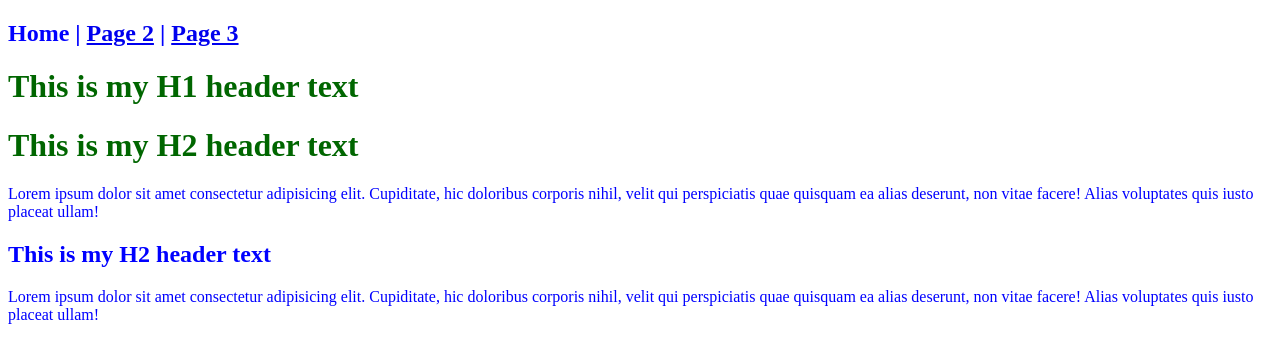
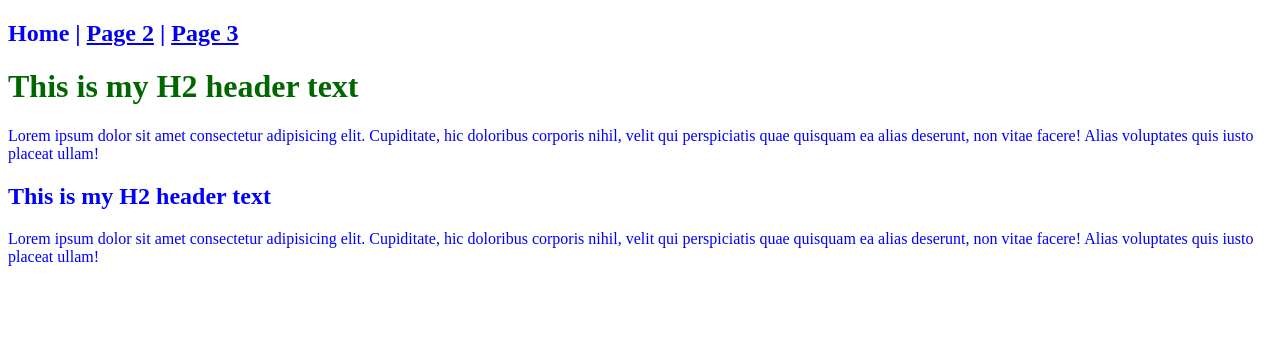
Before and after one commit to DulanjaliSenarathna/Tutsgalaxy-HTML, a plain HTML site: page color.html in a window 1280 px wide. Drawn offline with Linux system fonts and the light colour scheme.

Commit message:
Comments Tag

```diff
--- a/color.html
+++ b/color.html
@@ -22,7 +22,7 @@
 </head>
 <body>
     <h2>Home | <a href="page2.html" target="_blank"> Page 2</a> | <a href="https://www.google.com/" >Page 3 </a> </h2>
-    <h1>This is my H1 header text</h1>
+    <!--<h1>This is my H1 header text</h1>-->
     <h1>This is my H2 header text</h1>
     <p>Lorem ipsum dolor sit amet consectetur adipisicing elit. Cupiditate, hic doloribus corporis nihil, velit qui perspiciatis quae quisquam ea alias deserunt, non vitae facere! Alias voluptates quis iusto placeat ullam!</p>
     <h2>This is my H2 header text</h2>
```
